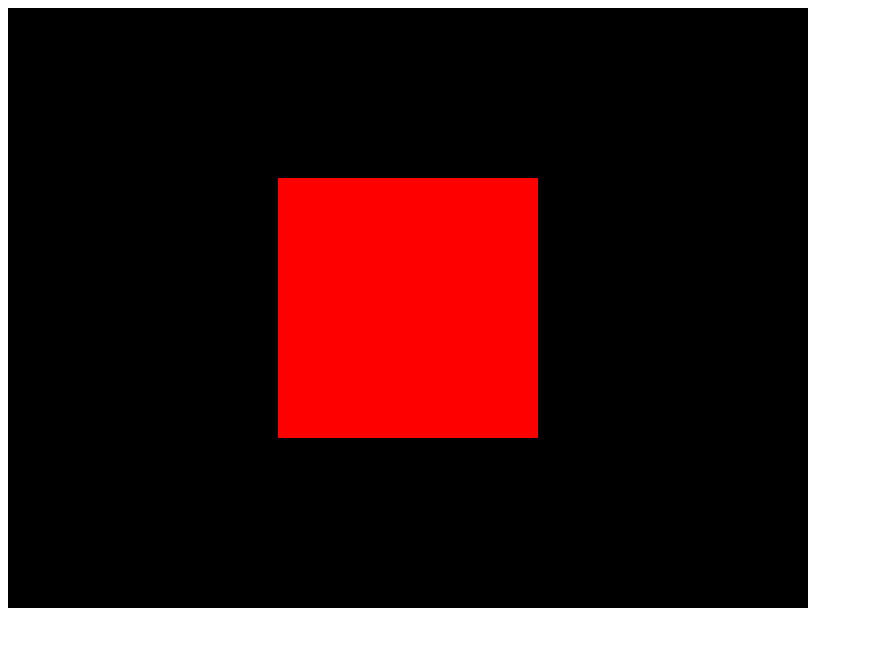
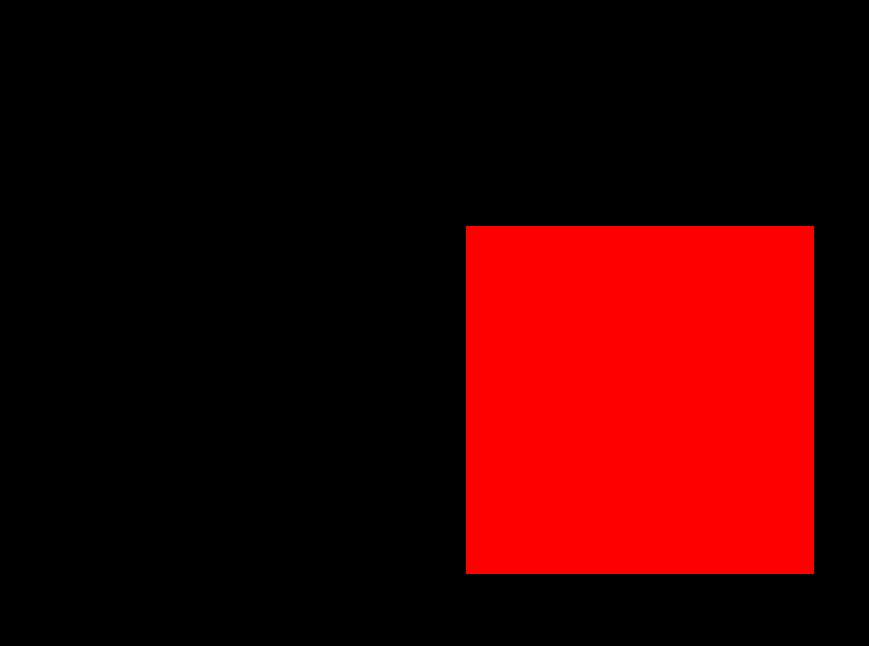
Before and after one commit to SahilPanhotra/ThreeJs, a website built with Vite: page index.html in a window 1280 px wide. Shown: the whole page, without its empty margins (0-869 px from the left). Built offline with nearby package versions, Linux system fonts and the light colour scheme.

Commit message:
Set full viewport size

```diff
--- a/index.html
+++ b/index.html
@@ -5,6 +5,7 @@
     <meta http-equiv="X-UA-Compatible" content="IE=edge">
     <meta name="viewport" content="width=device-width, initial-scale=1.0">
     <title>Three JS First Scene</title>
+    <link rel="stylesheet" href="style.css">
 </head>
 <body>
     <canvas class="webgl"></canvas>
--- a/script.js
+++ b/script.js
@@ -29,8 +29,8 @@ scene.add(mesh);
 //Camera is Required to view the scene
 // Sizes
 const sizes = {
-  width: 800,
-  height: 600,
+  width: window.innerWidth,
+  height: window.innerHeight,
 };
 
 // Camera
--- /dev/null
+++ b/style.css
@@ -0,0 +1,15 @@
+* {
+  margin: 0;
+  padding: 0;
+  box-sizing: border-box;
+}
+html,
+body {
+  overflow: hidden;
+}
+.webgl {
+  position: fixed;
+  top: 0;
+  left: 0;
+  outline: none;
+}
```
